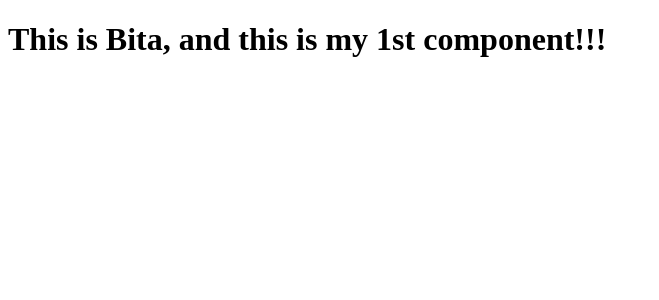
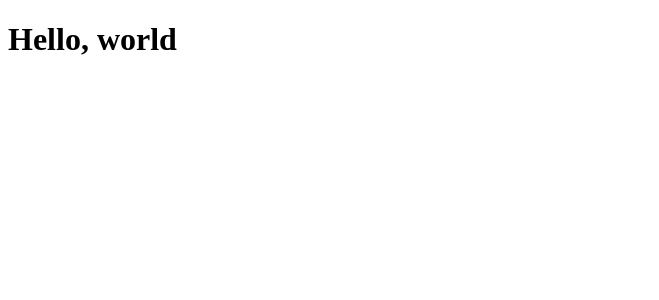
Before and after one commit to Rheaazarraga/react-tutorial-booklist, a React (Create React App) app: page / in a window 1280 px wide. Shown: the top 300 px of the page, without its empty margins (0-659 px from the left). Built offline with nearby package versions, Linux system fonts and the light colour scheme.

Commit message:
add comments

```diff
--- a/src/index.js
+++ b/src/index.js
@@ -1,11 +1,17 @@
+import React from 'react';
 import ReactDom from 'react-dom';
+
+// stateless functional component
+// always return JSX
 
 function Greeting() {
 
-
   return(
-    <h1>This is Bita, and this is my 1st component!!!</h1>
+    <div>
+      <h1>Hello, world</h1>
+    </div>
   );
 }
 
+
 ReactDom.render(<Greeting/>, document.getElementById('root'));
```
